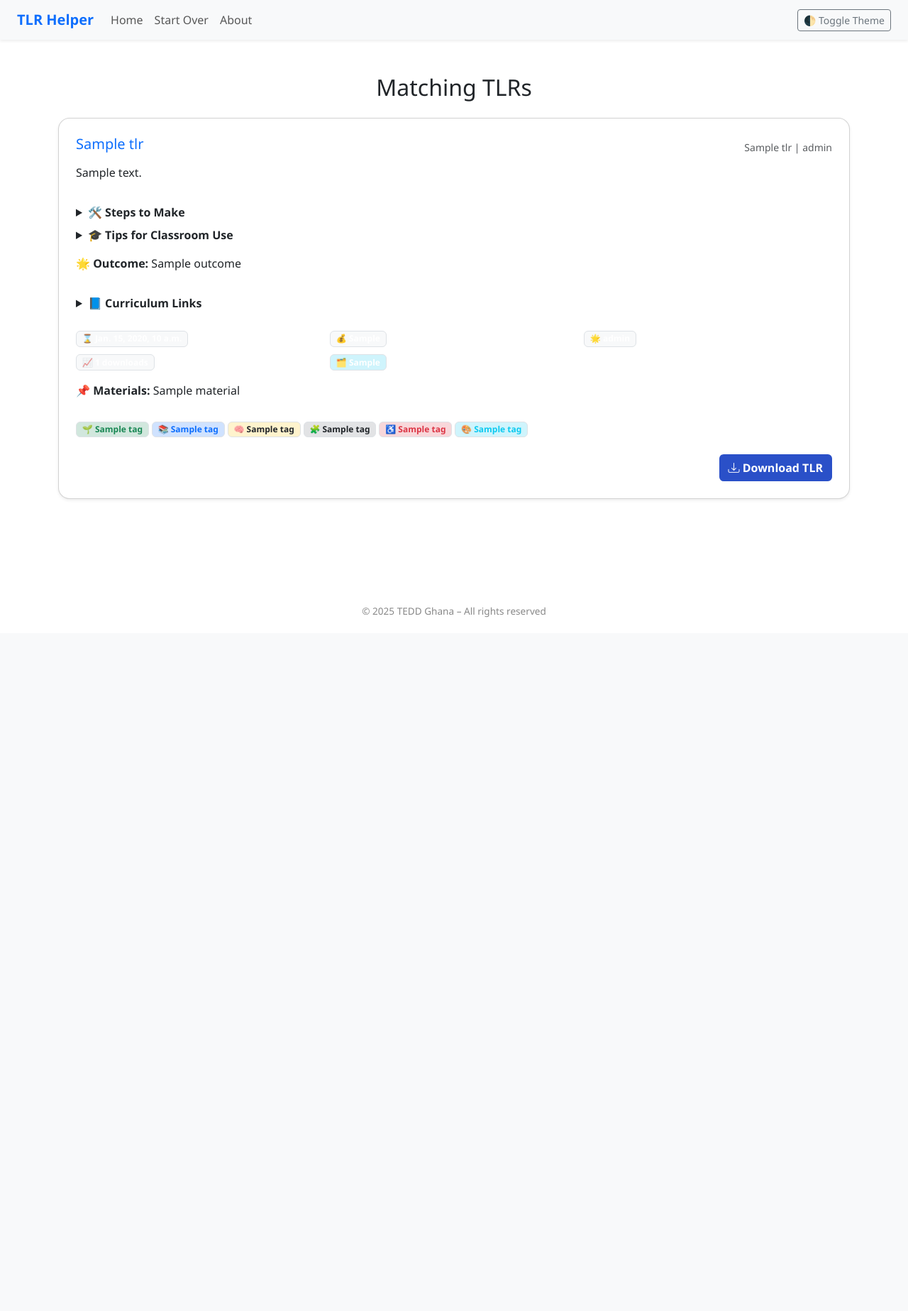
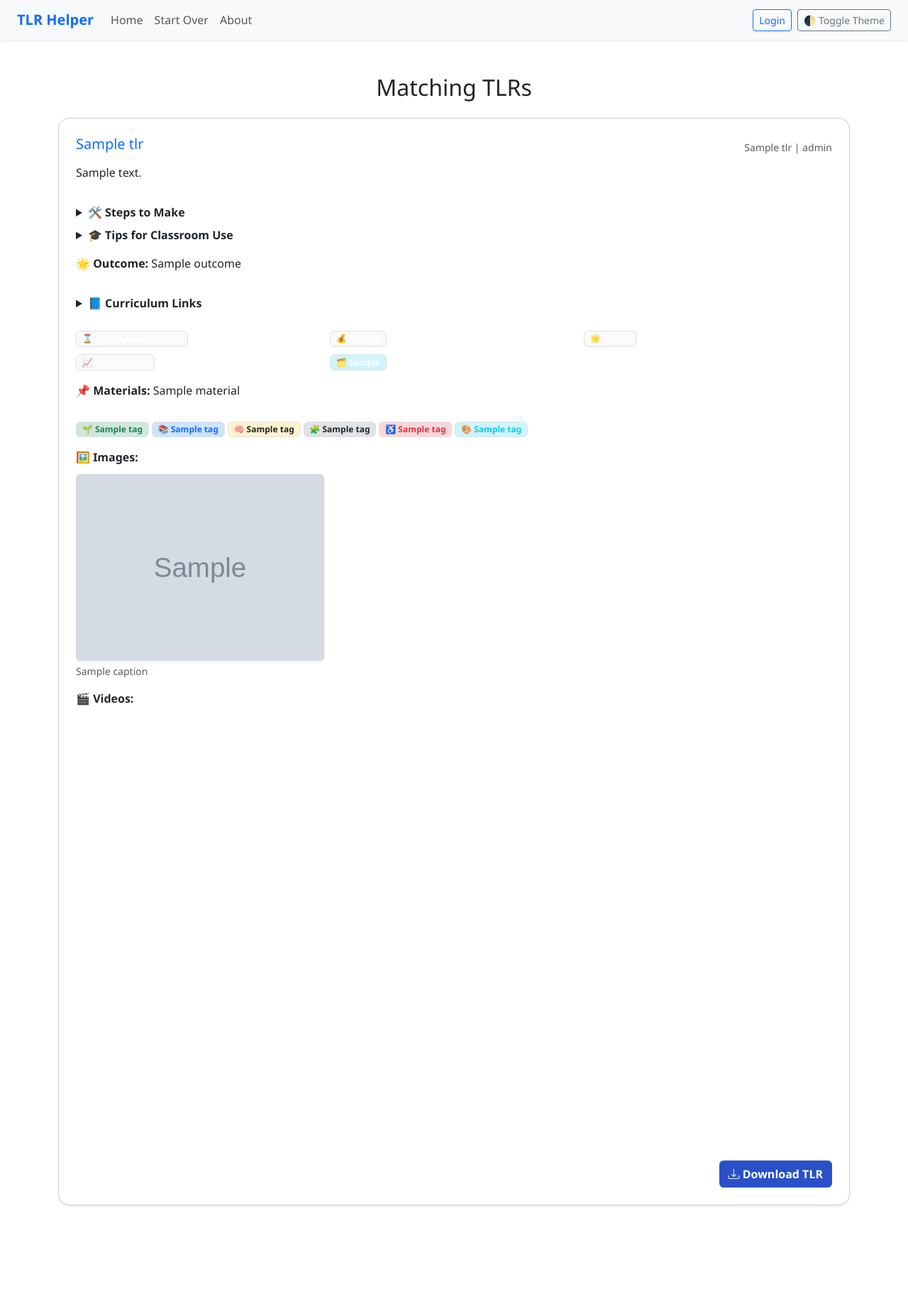
Before and after one commit to ChantelleAA/tlr_app, a Django app: template tlr_helper/suggestor/templates/results.html in a window 1280 px wide. Shown: the top 1847 px of the page at 71% size. Before the commit the page ends 870 px from the top, so only its background shows below. Run offline with Django 5.2, Linux system fonts and the light colour scheme; the template is opened without the code that fills it: most values are stand-ins (such as "Sample title", 1, 10 or a date in 2020); grey boxes marked "Sample" are stand-in pictures; parts of the project's set-up code (start-up, migrations or seed data) failed here and were passed over; some libraries are stand-ins or nearby versions.

Commit message:
adding modified fixtures

```diff
--- a/tlr_helper/core/settings.py
+++ b/tlr_helper/core/settings.py
@@ -147,3 +147,6 @@
         'ENGINE': 'django.db.backends.sqlite3',
         'NAME': BASE_DIR / "db.sqlite3",
     }
+
+MEDIA_URL = '/media/'
+MEDIA_ROOT = os.path.join(BASE_DIR, 'media')
--- a/tlr_helper/core/urls.py
+++ b/tlr_helper/core/urls.py
@@ -18,6 +18,8 @@
 from django.urls import path, include
 from suggestor import views as v
 from django.contrib.auth import views as auth_views
+from django.conf import settings
+from django.conf.urls.static import static
 
 urlpatterns = [
     # Authentication
@@ -44,3 +46,4 @@
     path("about/", v.about_page, name="about"),
     path("print/<int:pk>/", v.print_view, name="print_tlr"),
 ]
+urlpatterns += static(settings.MEDIA_URL, document_root=settings.MEDIA_ROOT)
--- a/tlr_helper/suggestor/templates/base.html
+++ b/tlr_helper/suggestor/templates/base.html
@@ -97,15 +97,23 @@
       <button class="navbar-toggler" type="button" data-bs-toggle="collapse" data-bs-target="#navbarNav">
         <span class="navbar-toggler-icon"></span>
       </button>
-      <div class="collapse navbar-collapse" id="navbarNav">
+      <div class="collapse navbar-collapse justify-content-between" id="navbarNav">
         <ul class="navbar-nav me-auto mb-2 mb-lg-0">
           <li class="nav-item"><a class="nav-link" href="/">Home</a></li>
           <li class="nav-item"><a class="nav-link" href="{% url 'route_select' %}">Start Over</a></li>
           <li class="nav-item"><a class="nav-link" href="#">About</a></li>
         </ul>
+        <div class="d-flex align-items-center gap-2">
+          {% if user.is_authenticated %}
+            <span class="text-muted small me-2">Welcome, {{ user.username }}</span>
+            <a class="btn btn-sm btn-outline-danger" href="{% url 'logout' %}">Logout</a>
+          {% else %}
+            <a class="btn btn-sm btn-outline-primary" href="{% url 'login' %}">Login</a>
+          {% endif %}
           <button class="btn btn-sm btn-outline-secondary" onclick="document.body.classList.toggle('dark-mode')">
             🌓 Toggle Theme
           </button>
+        </div>
       </div>
     </div>
   </nav>
@@ -118,14 +126,13 @@
     © <span id="footer-year"></span> TEDD Ghana – All rights reserved
   </footer>
 
-<!-- ⬇ jQuery first -->
+  <!-- jQuery -->
   <script src="https://code.jquery.com/jquery-3.6.0.min.js"></script>
-<!-- ⬇ Select2 (needs jQuery) -->
+  <!-- Select2 -->
   <script src="https://cdn.jsdelivr.net/npm/select2@4.1.0-rc.0/dist/js/select2.min.js"></script>
-<!-- ⬇ django-smart-selects helper (needs jQuery) -->
+  <!-- Smart Selects -->
   <script src="{% static 'smart-selects/admin/js/chainedfk.js' %}"></script>
 
-<!-- ⬇ your Select2 re-initialiser -->
   <script>
     function enableSelect2() {
       $('.select2').select2({
@@ -138,12 +145,11 @@
     document.body.addEventListener('htmx:afterSwap', enableSelect2);
   </script>
 
-<!-- Auto-set footer year -->
   <script>
     document.getElementById("footer-year").textContent = new Date().getFullYear();
   </script>
 
-<!-- Bootstrap JS (for navbar toggle) -->
+  <!-- Bootstrap JS -->
   <script src="https://cdn.jsdelivr.net/npm/bootstrap@5.3.2/dist/js/bootstrap.bundle.min.js"></script>
 </body>
 </html>
--- a/tlr_helper/suggestor/templates/partials/results_list.html
+++ b/tlr_helper/suggestor/templates/partials/results_list.html
@@ -75,6 +75,38 @@
       {% endfor %}
     </div>
 
+{% if tlr.images.all or tlr.videos.all %}
+  <div class="mt-3">
+    {% if tlr.images.all %}
+      <div class="mb-3">
+        <strong>🖼️ Images:</strong><br>
+        <div class="row g-2 mt-1">
+          {% for img in tlr.images.all %}
+            <div class="col-6 col-md-4">
+              <img src="{{ img.image.url }}" alt="{{ img.caption }}" class="img-fluid rounded shadow-sm">
+              {% if img.caption %}
+                <small class="d-block text-muted mt-1">{{ img.caption }}</small>
+              {% endif %}
+            </div>
+          {% endfor %}
+        </div>
+      </div>
+    {% endif %}
+
+    {% if tlr.videos.all %}
+      <div class="mb-3">
+        <strong>🎬 Videos:</strong><br>
+        <div class="ratio ratio-16x9">
+          {% for vid in tlr.videos.all %}
+            <iframe src="{{ vid.url }}" title="{{ vid.caption }}" allowfullscreen class="mb-2"></iframe>
+          {% endfor %}
+        </div>
+      </div>
+    {% endif %}
+  </div>
+{% endif %}
+
+
     <div class="text-end mt-4">
       <a href="{% url 'download' tlr.pk %}" class="btn btn-nile">
         <i class="bi bi-download"></i> Download TLR
```
Also changed, not shown: tlr_helper/suggestor/admin.py (+10 -2 lines), tlr_helper/suggestor/models.py (+13 -0 lines), tlr_helper/db.sqlite3 (deleted), tlr_helper/media/tlr_images/bottle_top_game.jpg (added). Lines whose indentation alone changed are shown as unchanged.
